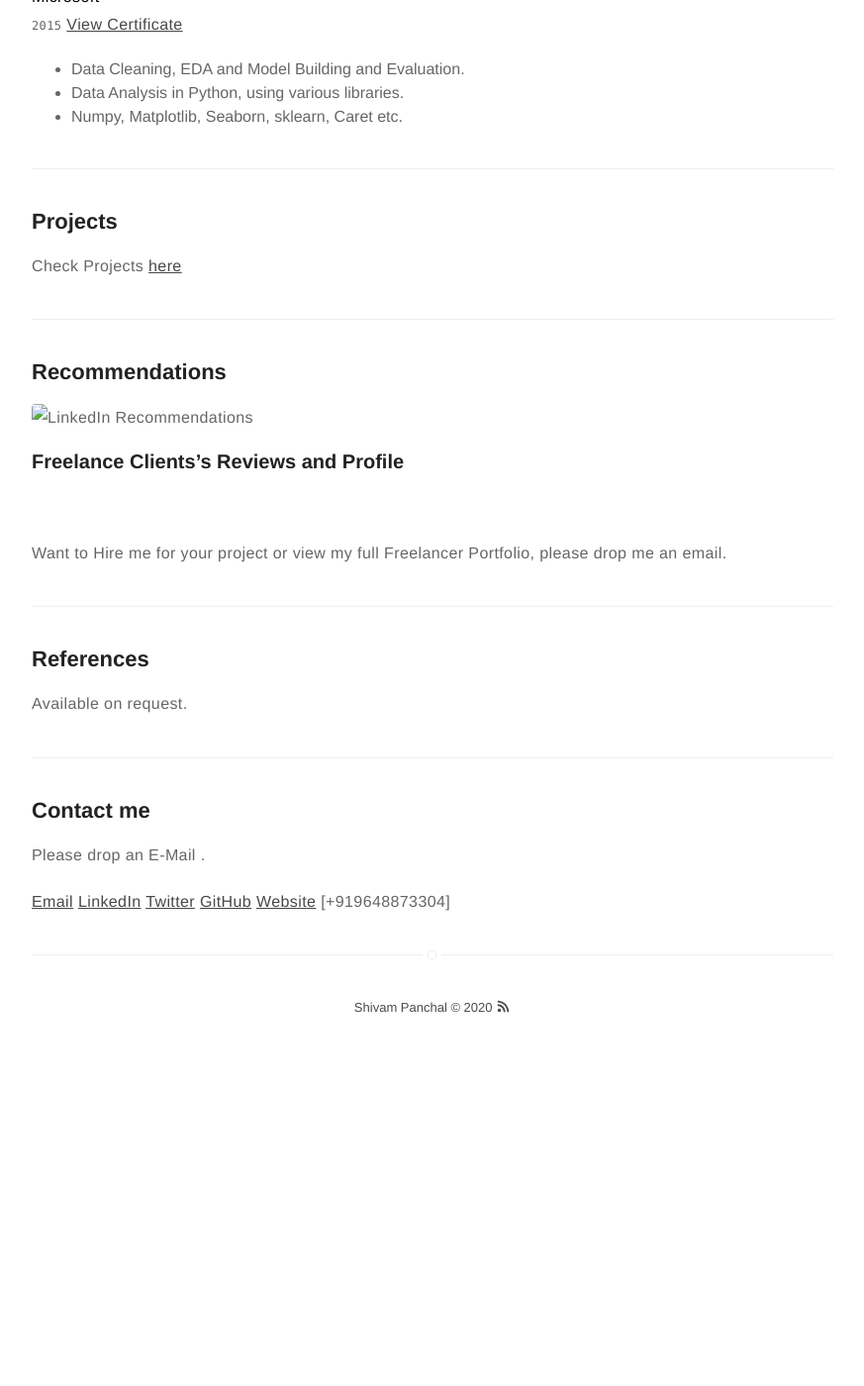
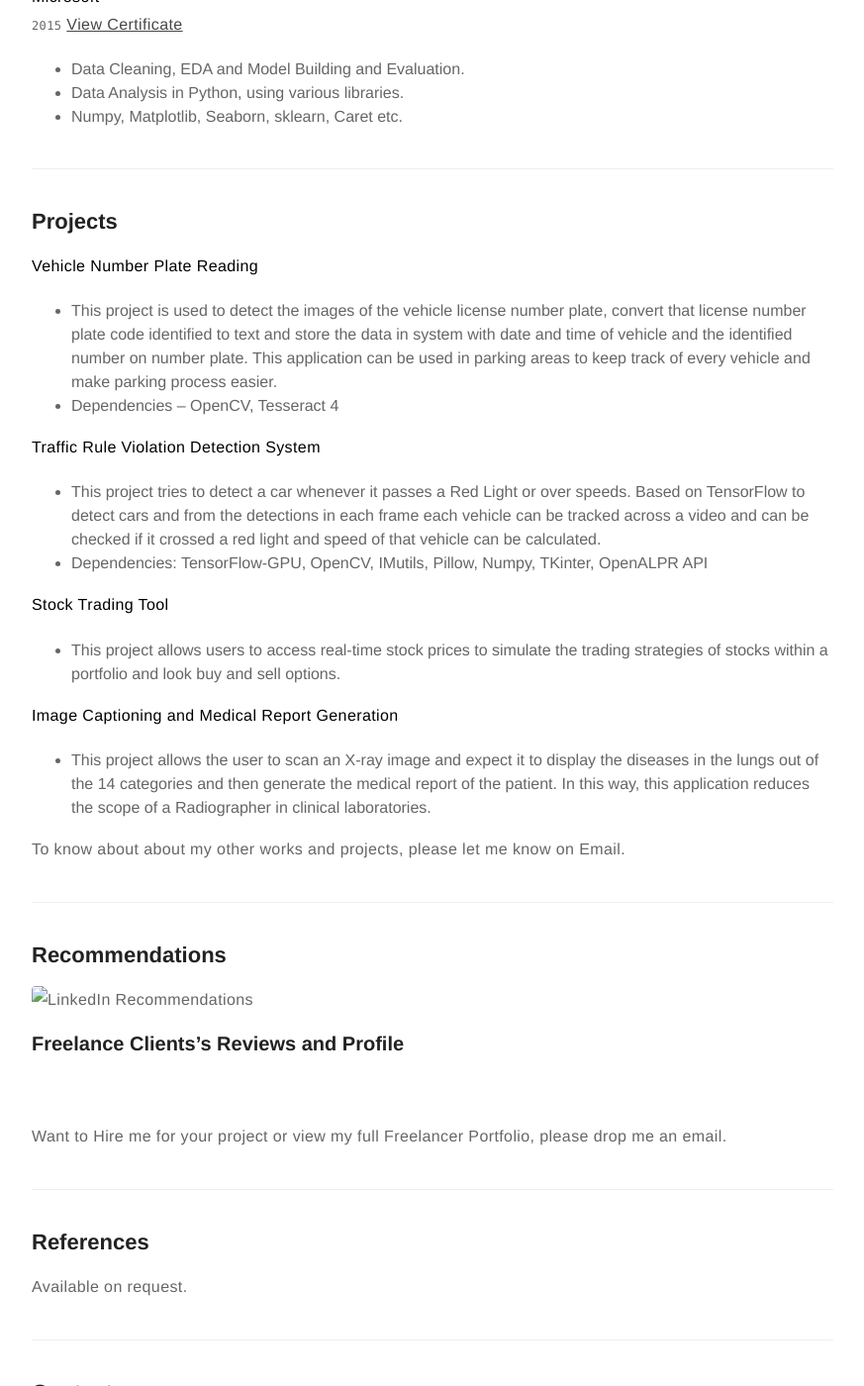
Before and after one commit to ShivamPanchal/shivampanchal.github.io, a Jekyll site: the page built from about.md, in a window 1280 px wide and 1400 px high, scrolled down 4768 px. Shown: the whole window at 99% size, without its empty margins (203-1076 px from the left). Built offline with Jekyll 4.4.1, drawn with Linux system fonts in a browser that asks for light colours; our own code applies the rules of GitHub Pages for plain Markdown files; before the commit the page ends 5833 px from its top, so only the background shows below that; some of the changed text lies outside the part shown.

Commit message:
Update about.md

```diff
--- a/about.md
+++ b/about.md
@@ -187,7 +187,23 @@ __Microsoft__ <br />
 ----
 
 ## Projects
-Check Projects [here]()
+
+__Vehicle Number Plate Reading__
+- This project is used to detect the images of the vehicle license number plate, convert that license number plate code identified to text and store the data in system with date and time of vehicle and the identified number on number plate. This application can be used in parking areas to keep track of every vehicle and make parking process easier.
+- Dependencies – OpenCV, Tesseract 4
+
+__Traffic Rule Violation Detection System__
+- This project tries to detect a car whenever it passes a Red Light or over speeds. Based on TensorFlow to detect cars and from the detections in each frame each vehicle can be tracked across a video and can be checked if it crossed a red light and speed of that vehicle can be calculated.
+- Dependencies: TensorFlow-GPU, OpenCV, IMutils, Pillow, Numpy, TKinter, OpenALPR API
+
+__Stock Trading Tool__
+- This project allows users to access real-time stock prices to simulate the trading strategies of stocks within a portfolio and look buy and sell options.
+
+__Image Captioning and Medical Report Generation__
+- This project allows the user to scan an X-ray image and expect it to display the diseases in the lungs out of the 14 categories and then generate the medical report of the patient. In this way, this application reduces the scope of a Radiographer in clinical laboratories.
+
+
+To know about about my other works and projects, please let me know on Email.
 
 ---
 
```
Also changed, not shown: other parts of about.md (+2 -1 lines).
